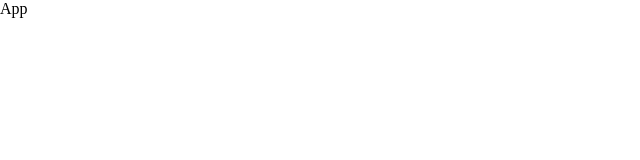
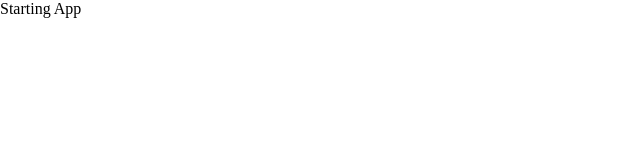
Before and after one commit to Saravanan7781/placemate, a React (Vite) app in the folder frontend/: page / in a window 1280 px wide. Shown: the top 160 px of the page, without its empty margins (0-640 px from the left). Built offline with nearby package versions, Linux system fonts and the light colour scheme; the HTML template or start-up script is replaced by a standard one.

Commit message:
checking the my branch - saravanan

```diff
--- a/frontend/src/App.jsx
+++ b/frontend/src/App.jsx
@@ -3,7 +3,7 @@ import React from 'react'
 function App() {
   return (
     <div>
-      App
+      Starting App
     </div>
   )
 }
```
